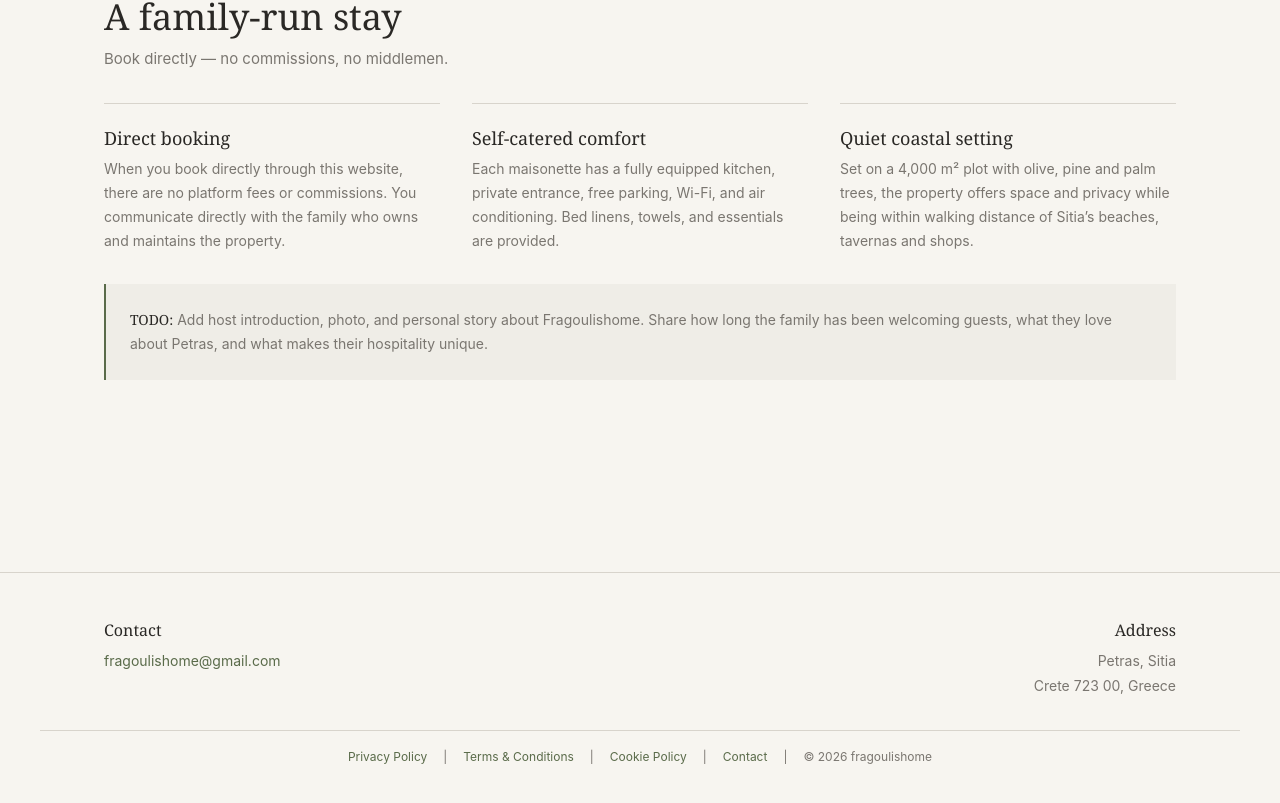
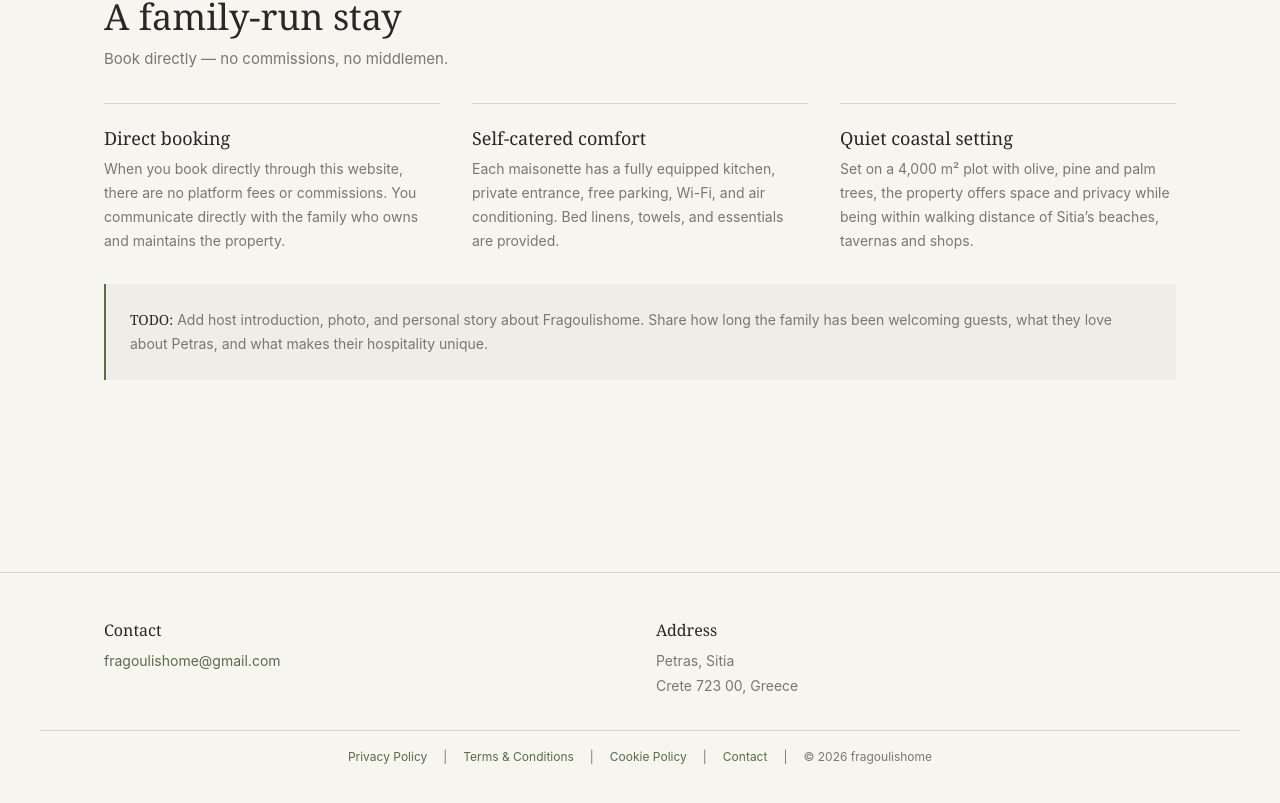
Before and after one commit to djangodelafraga/fragoulishome, a Next.js app: page / in a window 1280 px wide. Shown: the part 2587-3390 px from the top of the page. Built offline with nearby package versions, Linux system fonts and the light colour scheme; no server answers; the database is empty.

Commit message:
fix: revert footer address to left alignment, restore locationSummary for human visitors

```diff
--- a/app/layout.tsx
+++ b/app/layout.tsx
@@ -92,7 +92,7 @@ export default function RootLayout({
             </div>
 
             {/* Address */}
-            <div style={{ textAlign: "right" }}>
+            <div>
               <h3 style={{ fontFamily: "var(--font-serif)", fontSize: "1rem", marginBottom: "var(--space-sm)" }}>Address</h3>
               <address style={{ fontSize: "0.875rem", color: "var(--color-text-muted)", fontStyle: "normal", lineHeight: 1.8 }}>
                 Petras, Sitia<br />
```
Also changed, not shown: app/rooms/[slug]/page.tsx (+5 -2 lines).
